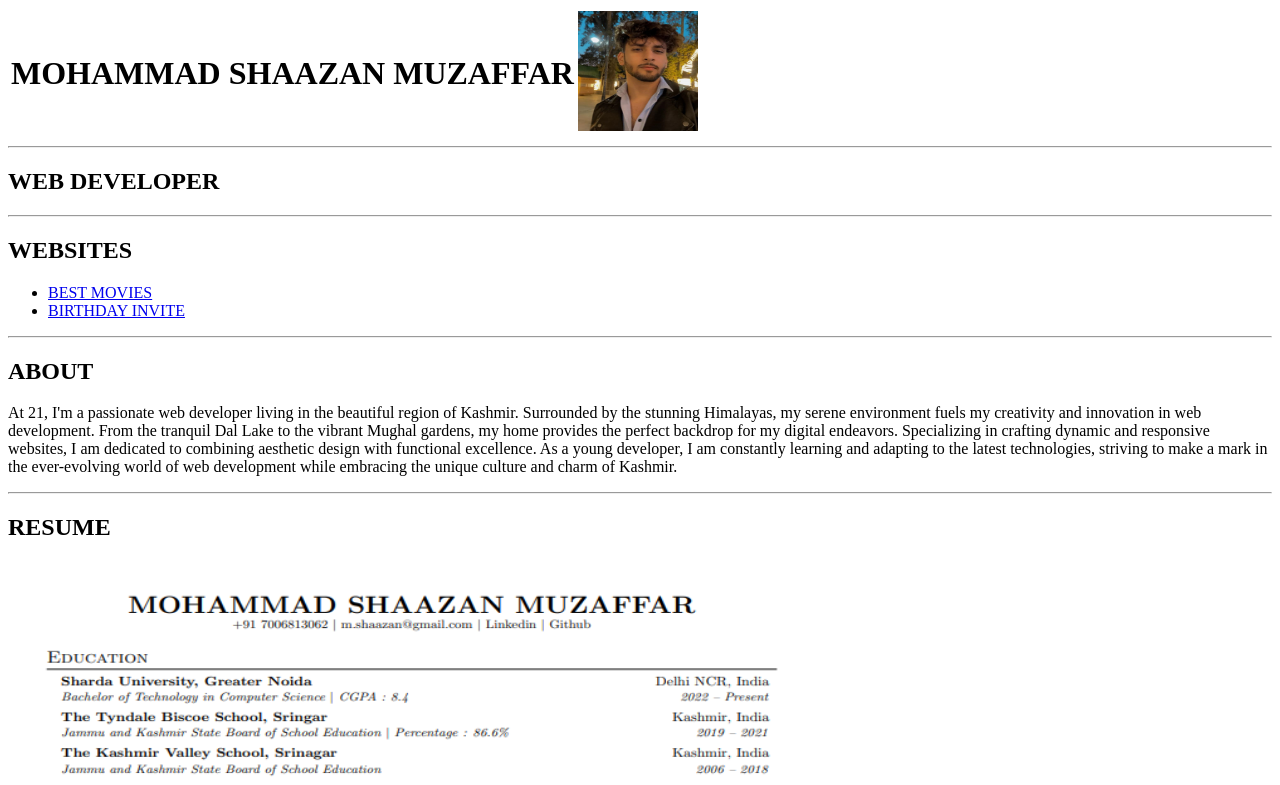
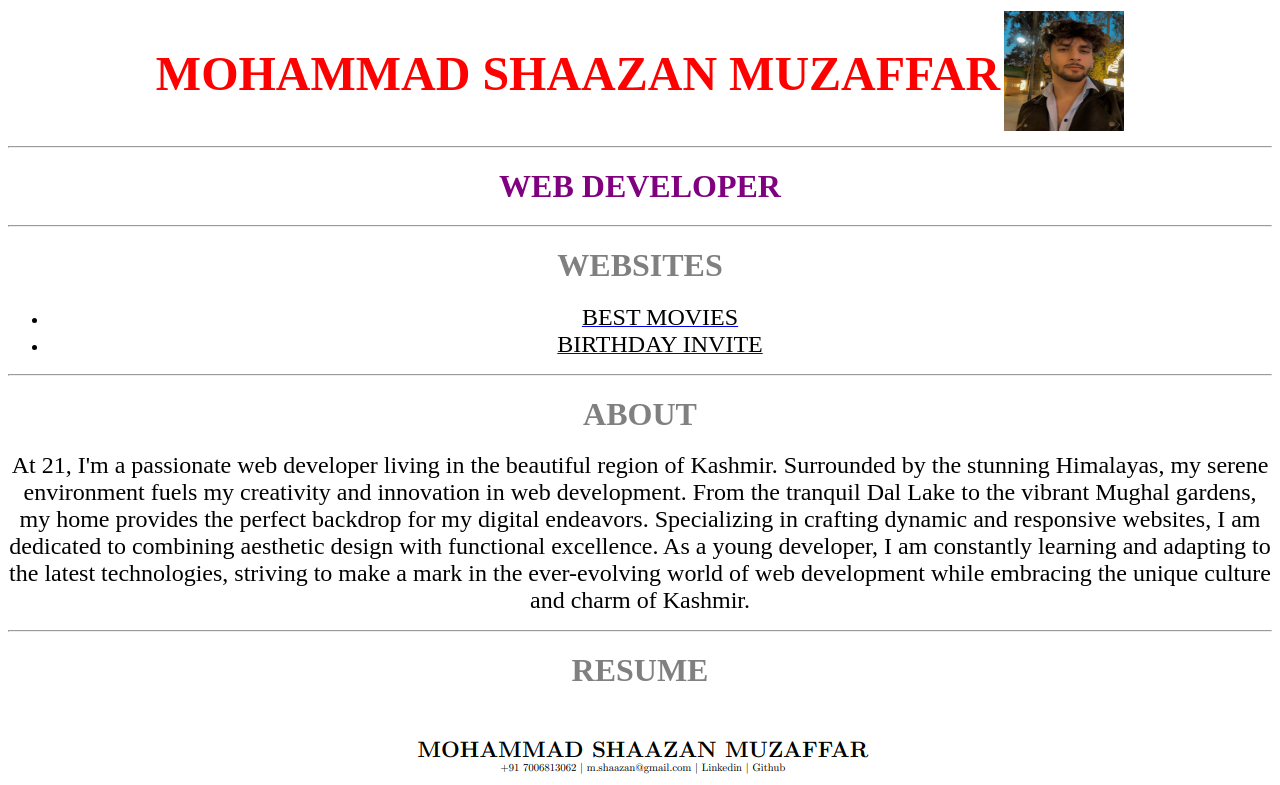
Before and after one commit to shaazanlaigroo/PORTFOLIO-USING-HTML, a plain HTML site: page index.html in a window 1280 px wide. Shown: the top 785 px of the page. Drawn offline with Linux system fonts and the light colour scheme.

Commit message:
Update index.html

```diff
--- a/index.html
+++ b/index.html
@@ -6,10 +6,14 @@
     <title>PORTFOLIO</title>
 </head>
 <body>
+<center>
         <table>
             <tr>
                  <td>
-                <h1>MOHAMMAD SHAAZAN MUZAFFAR</h1>
+                    <h1>
+                        <font size="15" color="RED">MOHAMMAD SHAAZAN MUZAFFAR</font>
+
+                    </h1>
                  </td>
                 <td>
                     <img src="./shaaz.jpg" width="120" height="120" />
@@ -17,18 +21,33 @@
             </tr>
         </table>
     <hr />
-    <h2>WEB DEVELOPER</h2>
+    <h2>
+        <font size="6" color="PURPLE">WEB DEVELOPER</font>
+    </h2>
     <hr />
-    <h2>WEBSITES</h2>
+    <h2>
+        <font size="6" color="GREY">WEBSITES</font>
+    </h2>
     <ul>
-        <li><a href="./best movie/movie.html">BEST MOVIES</a></li>
-        <li><a href="./birthday invite/birthday.html">BIRTHDAY INVITE</a></li>
+        <li><a href="./best movie/movie.html" >
+            <font size="5" color="black">BEST MOVIES</font>
+        </a></li>
+        <li><a href="./birthday invite/birthday.html">
+            <font size="5" color="black">BIRTHDAY INVITE</font>
+        </a></li>
     </ul>
     <hr />
-    <h2>ABOUT</h2>
-    <p>At 21, I'm a passionate web developer living in the beautiful region of Kashmir. Surrounded by the stunning Himalayas, my serene environment fuels my creativity and innovation in web development. From the tranquil Dal Lake to the vibrant Mughal gardens, my home provides the perfect backdrop for my digital endeavors. Specializing in crafting dynamic and responsive websites, I am dedicated to combining aesthetic design with functional excellence. As a young developer, I am constantly learning and adapting to the latest technologies, striving to make a mark in the ever-evolving world of web development while embracing the unique culture and charm of Kashmir.</p>
+    <h2>
+        <font size="6" color="GREY">ABOUT</font>
+    </h2>
+    <p>
+        <font size="5" color="black">At 21, I'm a passionate web developer living in the beautiful region of Kashmir. Surrounded by the stunning Himalayas, my serene environment fuels my creativity and innovation in web development. From the tranquil Dal Lake to the vibrant Mughal gardens, my home provides the perfect backdrop for my digital endeavors. Specializing in crafting dynamic and responsive websites, I am dedicated to combining aesthetic design with functional excellence. As a young developer, I am constantly learning and adapting to the latest technologies, striving to make a mark in the ever-evolving world of web development while embracing the unique culture and charm of Kashmir.</font>
+    </p>
     <hr />
-    <h2>RESUME</h2>
-    <img src="./resume.png" width="800" height="900" />
+    <h2>
+        <font size="6" color="GREY">RESUME</font>
+    </h2>
+    <img src="./resume.png" width="AUTO" height="AUTO" />
+</center>
 </body>
 </html>
```
Lines whose indentation alone changed are shown as unchanged.
